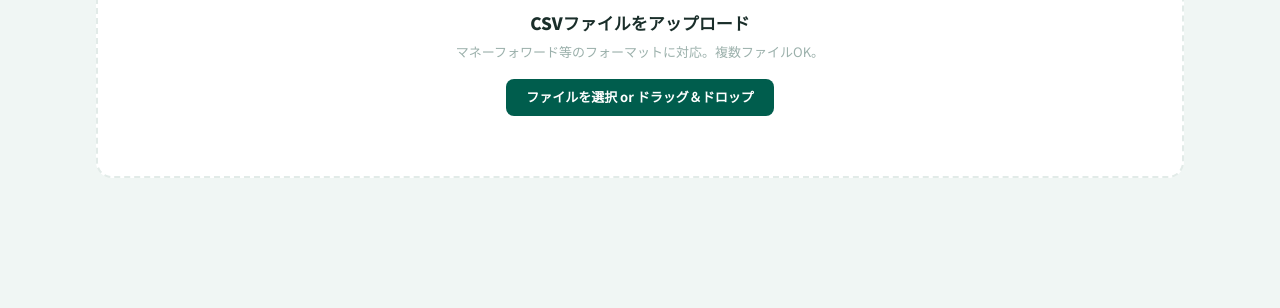
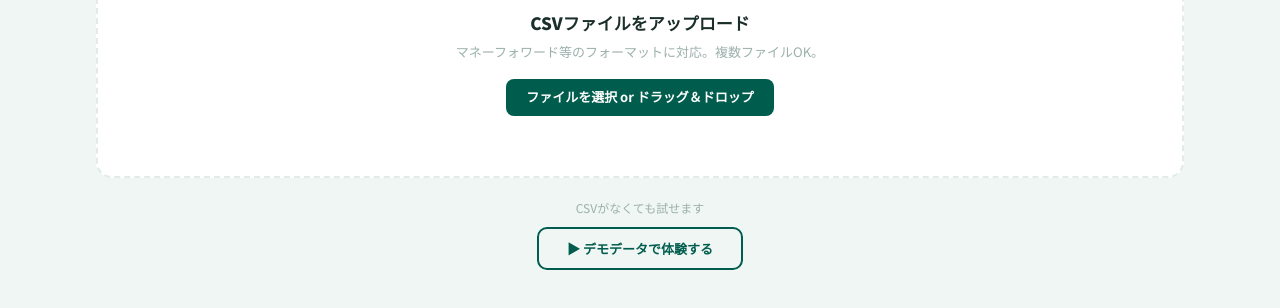
Before and after one commit to Jonekun429/dashboard_moneyforward, a plain HTML site: page index.html in a window 1280 px wide. Shown: the part 248-556 px from the top of the page. Drawn offline with nearby package versions, Linux system fonts and the light colour scheme.

Commit message:
Update index.html

```diff
--- a/index.html
+++ b/index.html
@@ -43,6 +43,8 @@
         .uph-t{font-size:17px;font-weight:800;margin:12px 0 6px}
         .uph-s{font-size:13px;color:var(--muted)}
         .uph-btn{display:inline-block;margin-top:16px;padding:8px 20px;background:var(--c);color:#fff;border-radius:8px;font-size:13px;font-weight:700;pointer-events:none}
+        .demo-btn{padding:10px 28px;border-radius:10px;border:2px solid var(--c);background:transparent;color:var(--c);font-size:13px;font-weight:800;cursor:pointer;transition:all .2s;font-family:inherit}
+        .demo-btn:hover{background:var(--c);color:#fff;transform:translateY(-1px);box-shadow:0 4px 12px rgba(0,93,77,.2)}
 
         /* Card */
         .card{background:var(--surface);border-radius:var(--R);border:1.5px solid var(--border);overflow:hidden}
@@ -168,12 +170,18 @@
             <button class="b-pdf" id="pb" disabled onclick="exportPDF()"><span>📄</span><span>PDF出力</span></button>
         </div>
     </div>
-    <div id="empty" class="uph" ondragover="dh(event,1)" ondragleave="dh(event,0)" ondrop="dd(event)">
-        <input type="file" id="fi2" multiple accept=".csv">
-        <div style="font-size:40px">📂</div>
-        <div class="uph-t">CSVファイルをアップロード</div>
-        <div class="uph-s">マネーフォワード等のフォーマットに対応。複数ファイルOK。</div>
-        <div class="uph-btn">ファイルを選択 or ドラッグ＆ドロップ</div>
+    <div id="empty">
+        <div class="uph" ondragover="dh(event,1)" ondragleave="dh(event,0)" ondrop="dd(event)">
+            <input type="file" id="fi2" multiple accept=".csv">
+            <div style="font-size:40px">📂</div>
+            <div class="uph-t">CSVファイルをアップロード</div>
+            <div class="uph-s">マネーフォワード等のフォーマットに対応。複数ファイルOK。</div>
+            <div class="uph-btn">ファイルを選択 or ドラッグ＆ドロップ</div>
+        </div>
+        <div style="text-align:center;margin-top:20px">
+            <p style="font-size:12px;color:var(--muted);margin-bottom:10px">CSVがなくても試せます</p>
+            <button class="demo-btn" onclick="loadDemo()">▶ デモデータで体験する</button>
+        </div>
     </div>
     <div id="dash" style="display:none">
         <div class="sum-r">
@@ -492,6 +500,96 @@ async function exportPDF(){
     }catch(e){console.error(e);alert('PDF出力に失敗しました。')}
     $('pov').classList.remove('on');
 }
+
+/* ══════ DEMO DATA ══════ */
+function loadDemo(){
+    D=[];
+    const rows=[];
+    let id=1;
+    const y=2025;
+
+    function push(calc,date,content,amount,org,cat,sub){
+        rows.push({
+            '計算対象':calc,
+            '日付':date,
+            '内容':content,
+            '金額（円）':amount,
+            '保有金融機関':org,
+            '大項目':cat,
+            '中項目':sub,
+            'メモ':'',
+            '振替':0,
+            'ID':'demo-'+(id++)
+        });
+    }
+
+    for(let m=1;m<=12;m++){
+        const mm=String(m).padStart(2,'0');
+        const d=dy=>y+'/'+mm+'/'+String(dy).padStart(2,'0');
+        const rnd=(a,b)=>Math.round(a+Math.random()*(b-a));
+
+        // ── 収入 ──
+        push(1,d(25),'給与 エイベックス(カ',rnd(330000,350000),'三井住友銀行','収入','給与');
+        if(m===6||m===12) push(1,d(10),'賞与 エイベックス(カ',rnd(400000,500000),'三井住友銀行','収入','給与');
+        if(Math.random()<0.25) push(1,d(rnd(10,20)),'配当金 三菱UFJ',rnd(800,2500),'楽天証券','収入','配当所得');
+        if(Math.random()<0.25) push(1,d(rnd(10,20)),'配当金 NEXT FUNDS',rnd(300,1500),'楽天証券','収入','配当所得');
+        if(Math.random()<0.3) push(1,d(rnd(5,20)),'メルカリ売上',rnd(1000,8000),'メルカリ','収入','その他入金');
+
+        // ── 住宅 ──
+        push(1,d(27),'家賃 1月分',  -85000,'三井住友銀行','住宅','家賃');
+
+        // ── 水道・光熱費 ──
+        const elec=m>=6&&m<=9?rnd(8000,12000):rnd(4000,7000);
+        push(1,d(rnd(8,15)),'東京電力',-elec,'JCBカード','水道・光熱費','電気代');
+        push(1,d(rnd(8,15)),'東京ガス',-rnd(2000,5000),'JCBカード','水道・光熱費','ガス・灯油代');
+        if(m%2===1) push(1,d(rnd(10,20)),'東京都水道局',-rnd(2500,4000),'三井住友銀行','水道・光熱費','水道代');
+
+        // ── 通信費 ──
+        push(1,d(1),'ahamo',-2970,'JCBカード','通信費','携帯電話');
+        push(1,d(1),'NURO光',-5200,'JCBカード','通信費','インターネット');
+
+        // ── 食費 ──
+        for(let i=0;i<rnd(3,5);i++) push(1,d(rnd(1,28)),'イオン',-rnd(2000,6000),'JCBカード','食費','食料品');
+        for(let i=0;i<rnd(4,8);i++) push(1,d(rnd(1,28)),'セブンイレブン',-rnd(200,1200),'JCBカード','食費','コンビニ');
+        for(let i=0;i<rnd(1,3);i++) push(1,d(rnd(1,28)),'松屋',-rnd(500,900),'JCBカード','食費','外食');
+        for(let i=0;i<rnd(1,3);i++) push(1,d(rnd(1,28)),'スターバックス',-rnd(400,700),'JCBカード','食費','カフェ');
+        if(Math.random()<0.5) push(1,d(rnd(1,28)),'サイゼリヤ',-rnd(800,1500),'JCBカード','食費','外食');
+
+        // ── 交際費 ──
+        for(let i=0;i<rnd(1,3);i++) push(1,d(rnd(1,28)),'居酒屋',-rnd(3000,6000),'JCBカード','交際費','飲み会');
+        if(Math.random()<0.3) push(1,d(rnd(1,28)),'Amazon ギフト',-rnd(2000,5000),'JCBカード','交際費','プレゼント');
+
+        // ── 日用品 ──
+        for(let i=0;i<rnd(1,3);i++) push(1,d(rnd(1,28)),'マツモトキヨシ',-rnd(500,2500),'JCBカード','日用品','日用品');
+        if(Math.random()<0.4) push(1,d(rnd(1,28)),'ユニクロ',-rnd(2000,8000),'JCBカード','日用品','衣服');
+
+        // ── 交通費 ──
+        push(1,d(rnd(1,10)),'Suica チャージ',-rnd(3000,6000),'三井住友銀行','交通費','電車');
+
+        // ── 教養・教育 ──
+        if(Math.random()<0.6) push(1,d(rnd(1,28)),'Amazon Kindle',-rnd(500,2000),'JCBカード','教養・教育','書籍');
+
+        // ── 健康・医療 ──
+        push(1,d(5),'エニタイムフィットネス',-7500,'JCBカード','健康・医療','フィットネス');
+        if(Math.random()<0.25) push(1,d(rnd(1,28)),'内科クリニック',-rnd(1500,4000),'JCBカード','健康・医療','医療費');
+
+        // ── 趣味・娯楽 ──
+        push(1,d(1),'Netflix',-1490,'JCBカード','趣味・娯楽','サブスク');
+        push(1,d(1),'Spotify',-980,'JCBカード','趣味・娯楽','サブスク');
+
+        // ── 保険 ──
+        push(1,d(27),'アフラック',-3200,'三井住友銀行','保険','生命保険');
+
+        // ── 税金 ──
+        push(1,d(25),'住民税',-rnd(14000,16000),'三井住友銀行','税・社会保障','住民税');
+
+        // ── 特別な支出（散発）──
+        if(Math.random()<0.2) push(1,d(rnd(1,28)),'ヨドバシカメラ',-rnd(5000,40000),'JCBカード','特別な支出','家電');
+        if(Math.random()<0.15) push(1,d(rnd(1,28)),'じゃらん',-rnd(15000,50000),'JCBカード','特別な支出','旅行');
+    }
+
+    addData(rows);
+}
 </script>
 </body>
 </html>
```
